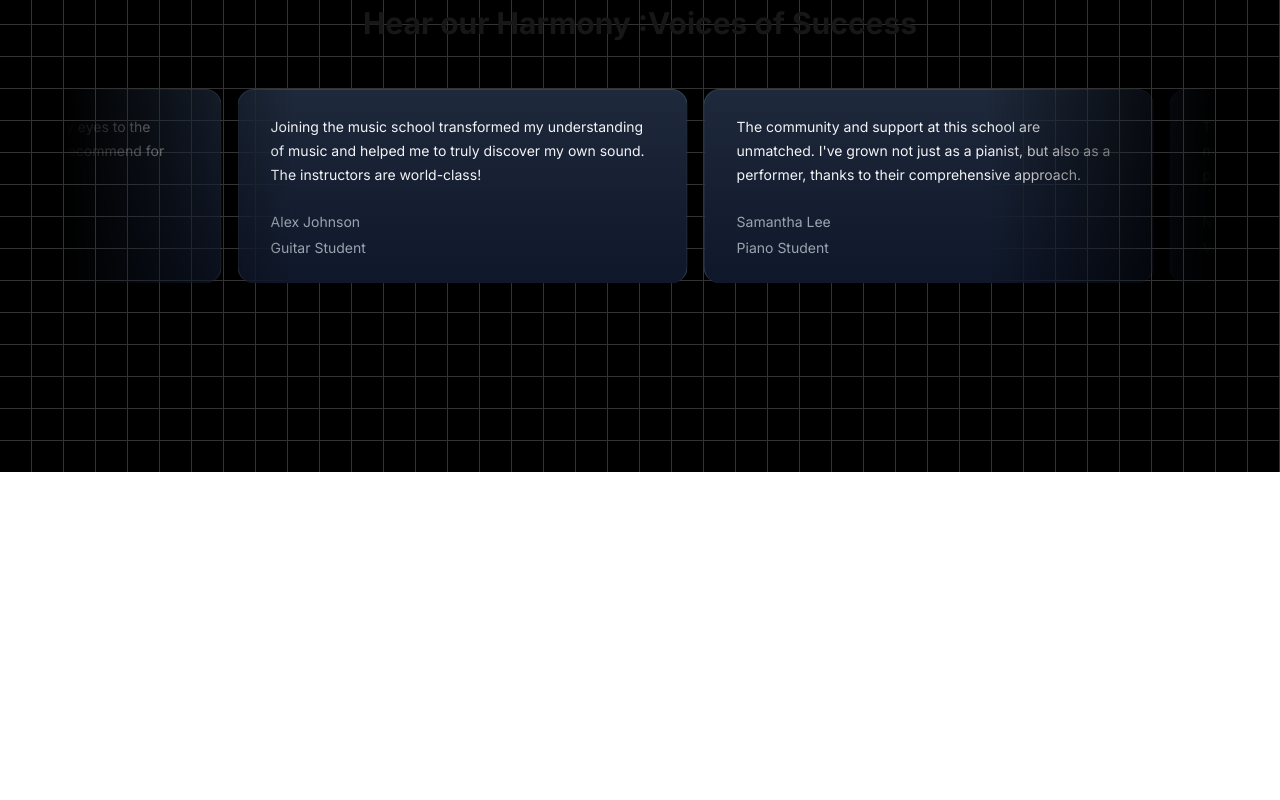
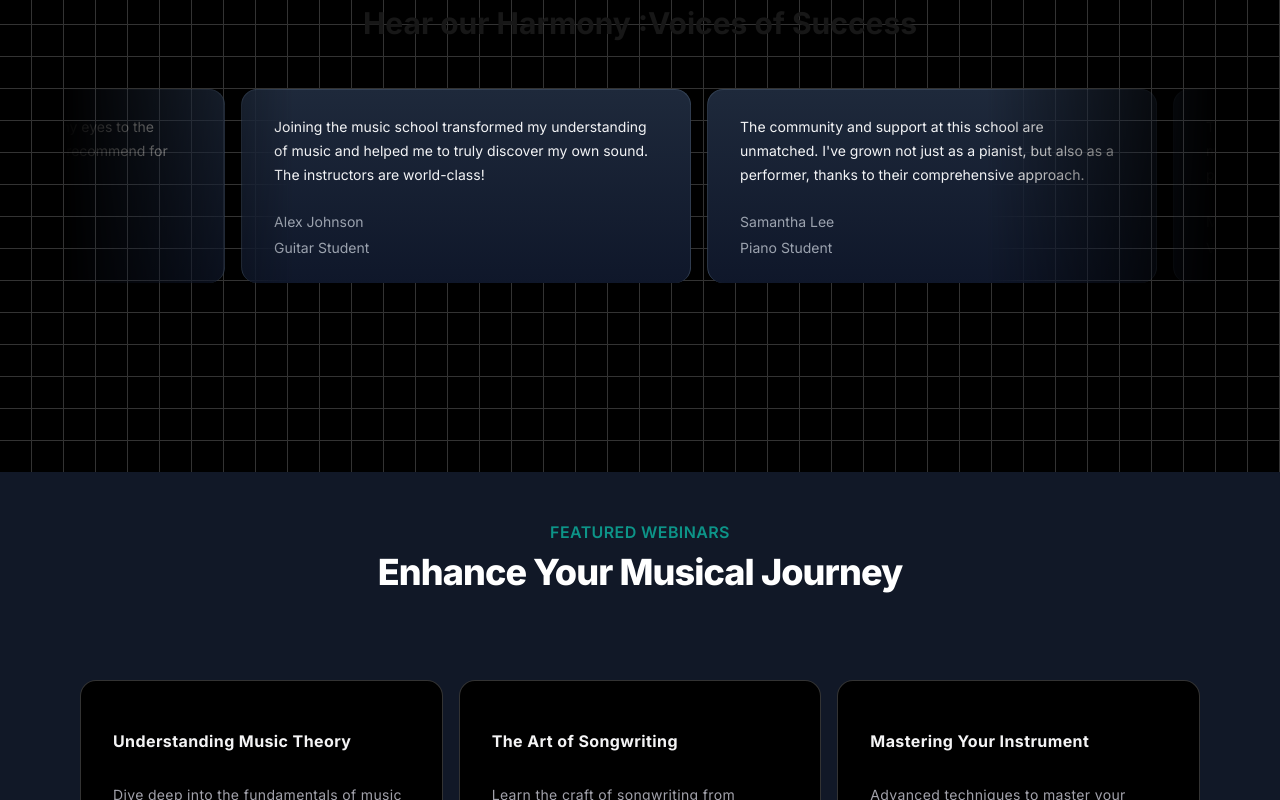
Before and after one commit to sumondeveloper/musicbrand, a Next.js app: page / in a window 1280 px wide. Shown: the part 2000-2800 px from the top of the page. Before the commit the page ends 2472 px from the top, so only its background shows below. Built offline with nearby package versions, Linux system fonts and the light colour scheme.

Commit message:
add webminers section

```diff
--- a/app/page.tsx
+++ b/app/page.tsx
@@ -2,6 +2,7 @@
 import FeaturedSection from "@/components/FeaturedCourses";
 import HeroSection from "@/components/HeroSection";
 import TestimonialCard from "@/components/TestimonialCard";
+import Webminers from "@/components/Webminers";
 import WhyChooseUs from "@/components/WhyChooseUs";
 
 const Home = () => {
@@ -11,6 +12,7 @@
       <FeaturedCourses />
       <WhyChooseUs />
       <TestimonialCard />
+      <Webminers />
     </main>
   );
 };
--- /dev/null
+++ b/components/Webminers.tsx
@@ -0,0 +1,84 @@
+"use client";
+import { HoverEffect } from "@/components/ui/card-hover-effect";
+
+import Link from "next/link";
+const WebinarsCard = [
+  {
+    title: "Understanding Music Theory",
+    description:
+      "Dive deep into the fundamentals of music theory and enhance your musical skills.",
+    slug: "understanding-music-theory",
+    isFeatured: true,
+  },
+  {
+    title: "The Art of Songwriting",
+    description:
+      "Learn the craft of songwriting from experienced musicians and songwriters.",
+    slug: "the-art-of-songwriting",
+    isFeatured: true,
+  },
+  {
+    title: "Mastering Your Instrument",
+    description:
+      "Advanced techniques to master your musical instrument of choice.",
+    slug: "mastering-your-instrument",
+    isFeatured: true,
+  },
+  {
+    title: "Music Production Essentials",
+    description:
+      "Get started with music production with this comprehensive overview.",
+    slug: "music-production-essentials",
+    isFeatured: true,
+  },
+  // Added two more webinars
+  {
+    title: "Live Performance Techniques",
+    description:
+      "Enhance your live performance skills with expert tips and strategies.",
+    slug: "live-performance-techniques",
+    isFeatured: true,
+  },
+  {
+    title: "Digital Music Marketing",
+    description:
+      "Learn how to promote your music effectively in the digital age.",
+    slug: "digital-music-marketing",
+    isFeatured: true,
+  },
+];
+
+const Webminers = () => {
+  return (
+    <div className="p-12 bg-gray-900">
+      <div className="max-w-7xl mx-auto px-4 sm:px-6">
+        <div className="text-center">
+          <h2 className="text-base text-teal-600 font-semibold tracking-wide uppercase">
+            FEATURED WEBINARS
+          </h2>
+          <p className="mt-2 text-3xl leading-8 font-extrabold tracking-tight text-white sm:text-4xl">
+            Enhance Your Musical Journey
+          </p>
+        </div>
+        <div className="mt-10">
+          <HoverEffect
+            items={WebinarsCard.map((webminer) => ({
+              title: webminer.title,
+              description: webminer.description,
+              link: "/",
+            }))}
+          />
+        </div>
+        <div className="mt-10 text-center">
+          <Link
+            href={"/"}
+            className="px-4 py-2 rounded border border-neutral-600 text-neutral-700 bg-white hover:bg-gray-100 transition duration-200"
+          >
+            View All webinars
+          </Link>
+        </div>
+      </div>
+    </div>
+  );
+};
+export default Webminers;
--- /dev/null
+++ b/components/ui/card-hover-effect.tsx
@@ -0,0 +1,111 @@
+import { cn } from "@/lib/utils";
+import { AnimatePresence, motion } from "framer-motion";
+import Link from "next/link";
+import { useState } from "react";
+
+export const HoverEffect = ({
+  items,
+  className,
+}: {
+  items: {
+    title: string;
+    description: string;
+    link: string;
+  }[];
+  className?: string;
+}) => {
+  let [hoveredIndex, setHoveredIndex] = useState<number | null>(null);
+
+  return (
+    <div
+      className={cn(
+        "grid grid-cols-1 md:grid-cols-2  lg:grid-cols-3  py-10",
+        className
+      )}
+    >
+      {items.map((item, idx) => (
+        <Link
+          href={item?.link}
+          key={item?.link}
+          className="relative group  block p-2 h-full w-full"
+          onMouseEnter={() => setHoveredIndex(idx)}
+          onMouseLeave={() => setHoveredIndex(null)}
+        >
+          <AnimatePresence>
+            {hoveredIndex === idx && (
+              <motion.span
+                className="absolute inset-0 h-full w-full bg-neutral-200 dark:bg-slate-800/[0.8] block  rounded-3xl"
+                layoutId="hoverBackground"
+                initial={{ opacity: 0 }}
+                animate={{
+                  opacity: 1,
+                  transition: { duration: 0.15 },
+                }}
+                exit={{
+                  opacity: 0,
+                  transition: { duration: 0.15, delay: 0.2 },
+                }}
+              />
+            )}
+          </AnimatePresence>
+          <Card>
+            <CardTitle>{item.title}</CardTitle>
+            <CardDescription>{item.description}</CardDescription>
+          </Card>
+        </Link>
+      ))}
+    </div>
+  );
+};
+
+export const Card = ({
+  className,
+  children,
+}: {
+  className?: string;
+  children: React.ReactNode;
+}) => {
+  return (
+    <div
+      className={cn(
+        "rounded-2xl h-full w-full p-4 overflow-hidden bg-black border border-transparent dark:border-white/[0.2] group-hover:border-slate-700 relative z-20",
+        className
+      )}
+    >
+      <div className="relative z-50">
+        <div className="p-4">{children}</div>
+      </div>
+    </div>
+  );
+};
+export const CardTitle = ({
+  className,
+  children,
+}: {
+  className?: string;
+  children: React.ReactNode;
+}) => {
+  return (
+    <h4 className={cn("text-zinc-100 font-bold tracking-wide mt-4", className)}>
+      {children}
+    </h4>
+  );
+};
+export const CardDescription = ({
+  className,
+  children,
+}: {
+  className?: string;
+  children: React.ReactNode;
+}) => {
+  return (
+    <p
+      className={cn(
+        "mt-8 text-zinc-400 tracking-wide leading-relaxed text-sm",
+        className
+      )}
+    >
+      {children}
+    </p>
+  );
+};
```
